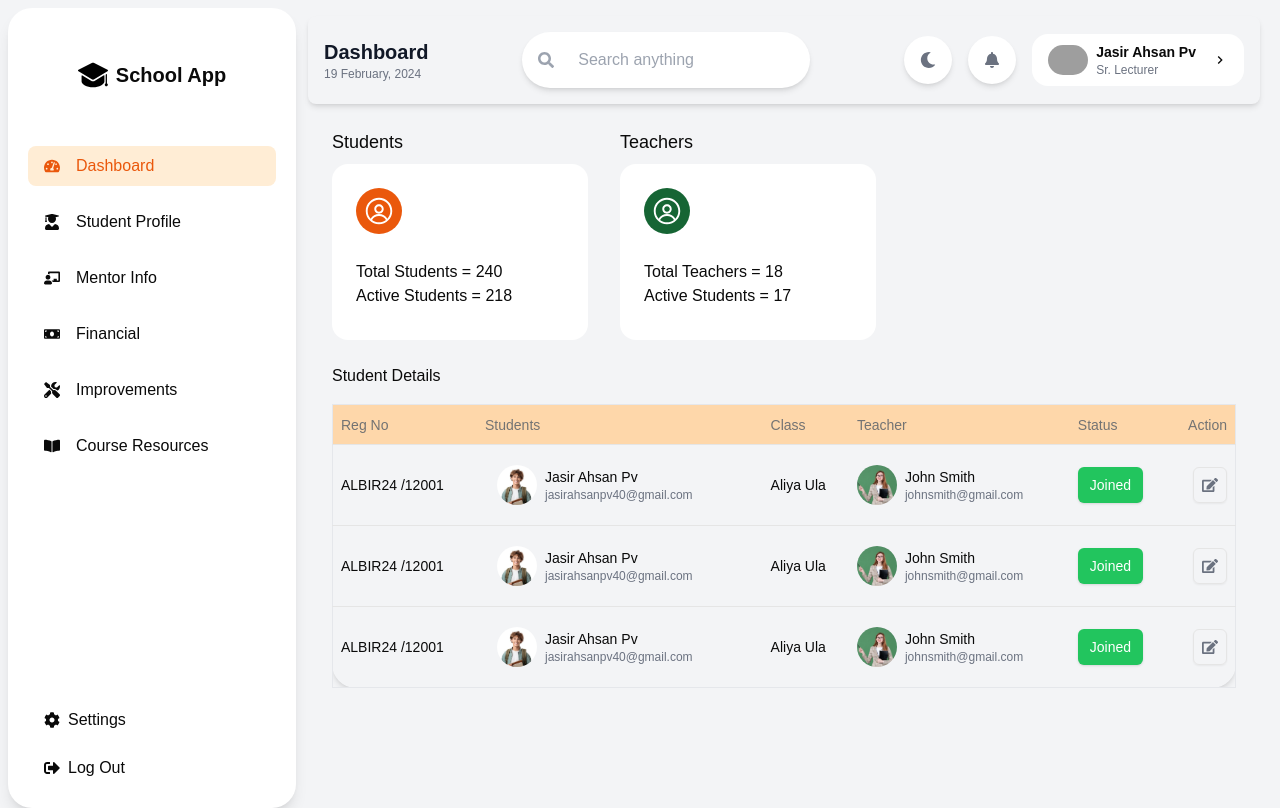
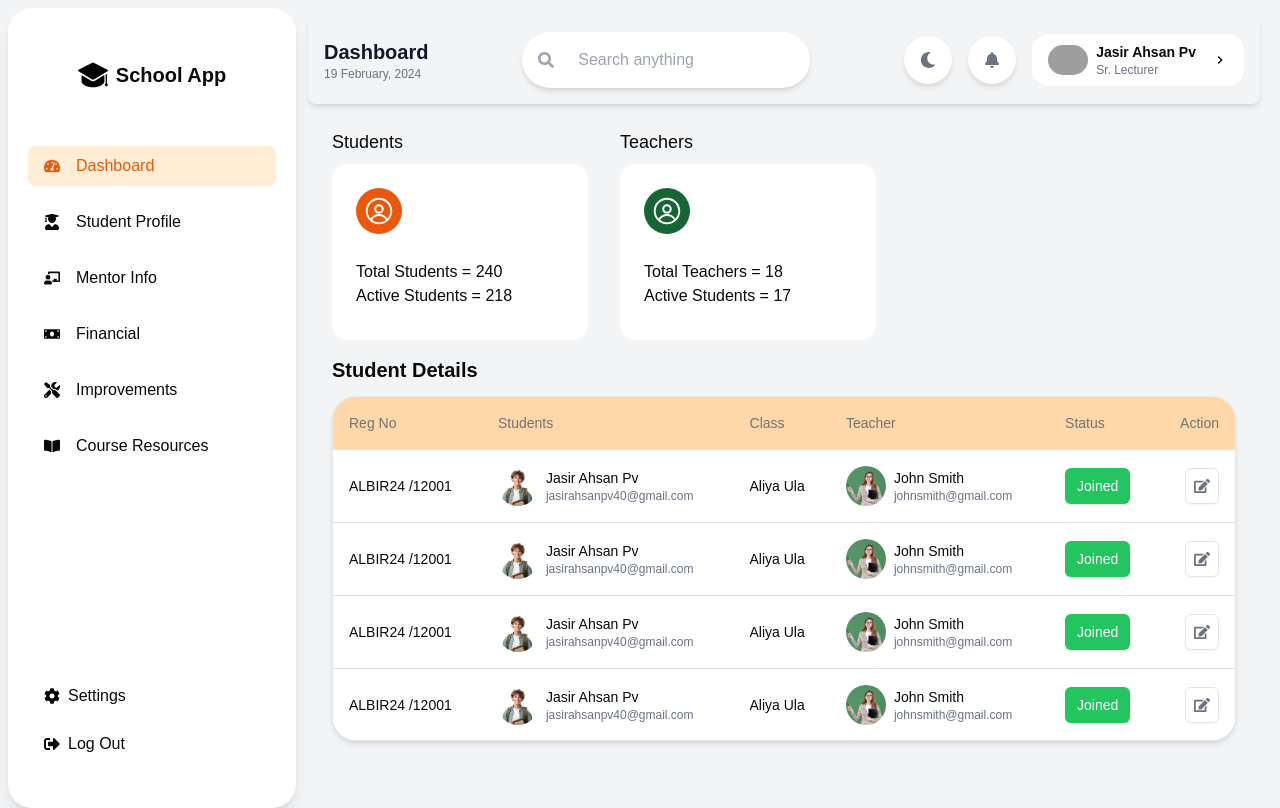
Before and after one commit to jasir-pv/Mentor-Hub, a Next.js app: page / in a window 1280 px wide. Built offline with nearby package versions, Linux system fonts and the light colour scheme; grey boxes are pictures that could not be loaded.

Commit message:
table updated

```diff
--- a/components/Header.tsx
+++ b/components/Header.tsx
@@ -42,7 +42,7 @@ const Header = () => {
         </button>
 
 
-     <div className="flex items-center gap-x-2 bg-white px-4 py-2 rounded-2xl">
+     <div className="flex items-center gap-x-2 bg-white lg:px-4 lg:py-2 md:p-0 sm:p-0  rounded-2xl">
         <Image
             src="/small.jpg"
             alt="Profile"
@@ -54,7 +54,7 @@ const Header = () => {
             <p className="text-sm font-semibold">Jasir Ahsan Pv</p>
             <p className="text-xs text-gray-500">Sr. Lecturer</p>
         </div>
-        <MdKeyboardArrowRight className='ml-2'/>
+        <MdKeyboardArrowRight className='ml-2 md:hidden sm:hidden lg:block block'/>
      </div>
 
 
--- a/components/Sidebar.tsx
+++ b/components/Sidebar.tsx
@@ -39,7 +39,7 @@ const Sidebar = () => {
         </div>
       </div>
 
-      <div className="space-y-2">
+      <div className="space-y-2 mb-6">
         <button className="flex items-center space-x-2 px-4 py-2 rounded-lg w-full hover:bg-gray-100">
           <FaCog />
           <span>Settings</span>
--- a/components/StudentDetails.tsx
+++ b/components/StudentDetails.tsx
@@ -52,54 +52,153 @@ import {
         teacherPic: "/teacher-avt.jpg",
         status: "Joined",
       },
+      {
+        id:1,
+        regNo: "ALBIR24 /12001",
+        name: "Jasir Ahsan Pv",
+        email: "jasirahsanpv40@gmail.com",
+        profilePic: "/student-avt.jpg",
+        className: "Aliya Ula",
+        teacherName: "John Smith",
+        teacherEmail: "johnsmith@gmail.com",
+        teacherPic: "/teacher-avt.jpg",
+        status: "Joined",
+      },
+      {
+        id:1,
+        regNo: "ALBIR24 /12001",
+        name: "Jasir Ahsan Pv",
+        email: "jasirahsanpv40@gmail.com",
+        profilePic: "/student-avt.jpg",
+        className: "Aliya Ula",
+        teacherName: "John Smith",
+        teacherEmail: "johnsmith@gmail.com",
+        teacherPic: "/teacher-avt.jpg",
+        status: "Joined",
+      },
+      {
+        id:1,
+        regNo: "ALBIR24 /12001",
+        name: "Jasir Ahsan Pv",
+        email: "jasirahsanpv40@gmail.com",
+        profilePic: "/student-avt.jpg",
+        className: "Aliya Ula",
+        teacherName: "John Smith",
+        teacherEmail: "johnsmith@gmail.com",
+        teacherPic: "/teacher-avt.jpg",
+        status: "Joined",
+      },
+      {
+        id:1,
+        regNo: "ALBIR24 /12001",
+        name: "Jasir Ahsan Pv",
+        email: "jasirahsanpv40@gmail.com",
+        profilePic: "/student-avt.jpg",
+        className: "Aliya Ula",
+        teacherName: "John Smith",
+        teacherEmail: "johnsmith@gmail.com",
+        teacherPic: "/teacher-avt.jpg",
+        status: "Joined",
+      },
+      {
+        id:1,
+        regNo: "ALBIR24 /12001",
+        name: "Jasir Ahsan Pv",
+        email: "jasirahsanpv40@gmail.com",
+        profilePic: "/student-avt.jpg",
+        className: "Aliya Ula",
+        teacherName: "John Smith",
+        teacherEmail: "johnsmith@gmail.com",
+        teacherPic: "/teacher-avt.jpg",
+        status: "Joined",
+      },
+      {
+        id:1,
+        regNo: "ALBIR24 /12001",
+        name: "Jasir Ahsan Pv",
+        email: "jasirahsanpv40@gmail.com",
+        profilePic: "/student-avt.jpg",
+        className: "Aliya Ula",
+        teacherName: "John Smith",
+        teacherEmail: "johnsmith@gmail.com",
+        teacherPic: "/teacher-avt.jpg",
+        status: "Joined",
+      },
+      {
+        id:1,
+        regNo: "ALBIR24 /12001",
+        name: "Jasir Ahsan Pv",
+        email: "jasirahsanpv40@gmail.com",
+        profilePic: "/student-avt.jpg",
+        className: "Aliya Ula",
+        teacherName: "John Smith",
+        teacherEmail: "johnsmith@gmail.com",
+        teacherPic: "/teacher-avt.jpg",
+        status: "Joined",
+      },{
+        id:1,
+        regNo: "ALBIR24 /12001",
+        name: "Jasir Ahsan Pv",
+        email: "jasirahsanpv40@gmail.com",
+        profilePic: "/student-avt.jpg",
+        className: "Aliya Ula",
+        teacherName: "John Smith",
+        teacherEmail: "johnsmith@gmail.com",
+        teacherPic: "/teacher-avt.jpg",
+        status: "Joined",
+      },
     // Repeat similar objects for multiple students
   ];
 
 
 const StudentDetails = () => {
   return (
-    <div>
-        <h2 className='mt-6 mb-4'>Student Details</h2>
+    <div className="">
+    <h2 className="mt-4 mb-3 text-xl font-semibold">Student Details</h2>
 
-   <Table className="rounded-3xl border border-gray-200 shadow-md">
-      <TableHeader className="bg-orange-200 rounded-3xl">
+    <div className="rounded-3xl border border-gray-200 shadow-md overflow-hidden max-h-[345px]">
+        <Table className="w-full max-h-12">
+            <TableHeader className="bg-orange-200 ">
                 <TableRow>
-          <TableHead className="text-left">Reg No</TableHead>
-          <TableHead className="text-left">Students</TableHead>
-          <TableHead className="text-left">Class</TableHead>
-          <TableHead className="text-left">Teacher</TableHead>
-          <TableHead className="text-left">Status</TableHead>
-          <TableHead className="text-right">Action</TableHead>
+                    <TableHead className="text-left p-4">Reg No</TableHead>
+                    <TableHead className="text-left p-4">Students</TableHead>
+                    <TableHead className="text-left p-4">Class</TableHead>
+                    <TableHead className="text-left p-4">Teacher</TableHead>
+                    <TableHead className="text-left p-4">Status</TableHead>
+                    <TableHead className="text-right p-4">Action</TableHead>
                 </TableRow>
             </TableHeader>
-      <TableBody className=''>
+            <TableBody className="mt-2 bg-white">
                 {students.map((student, index) => (
                     <TableRow key={index} className="border-b">
-            <TableCell>{student.regNo}</TableCell>
-            <TableCell className="flex items-center gap-2 p-5">
-               <div className="rounded-full w-[40px] h-[40px] bg-slate-200 overflow-hidden flex items-start justify-center">
-                  <Image src={student.profilePic} alt={student.name} width={40} height={40}  className='object-cover'/>
+                        <TableCell className="p-4">{student.regNo}</TableCell>
+                        <TableCell className="p-4">
+                            <div className="flex items-center gap-2">
+                                <div className="rounded-full w-10 h-10 bg-slate-200 overflow-hidden">
+                                    <Image src={student.profilePic} alt={student.name} width={40} height={40} className="object-cover" />
                                 </div>
-
                                 <div>
                                     <p className="font-medium">{student.name}</p>
                                     <p className="text-xs text-gray-500">{student.email}</p>
                                 </div>
+                            </div>
                         </TableCell>
-            <TableCell>{student.className}</TableCell>
-            <TableCell className="flex items-center gap-2">
-            <div className="rounded-full w-[40px] h-[40px] bg-slate-200 overflow-hidden flex items-start justify-center">
+                        <TableCell className="p-4">{student.className}</TableCell>
+                        <TableCell className="p-4">
+                            <div className="flex items-center gap-2">
+                                <div className="rounded-full w-10 h-10 bg-slate-200 overflow-hidden">
                                     <Image src={student.teacherPic} alt={student.teacherName} width={40} height={40} className="object-cover" />
                                 </div>
                                 <div>
                                     <p className="font-medium">{student.teacherName}</p>
                                     <p className="text-xs text-gray-500">{student.teacherEmail}</p>
                                 </div>
+                            </div>
                         </TableCell>
-            <TableCell>
+                        <TableCell className="p-4">
                             <Button className="bg-green-500 text-white px-3 py-1 rounded-md">{student.status}</Button>
                         </TableCell>
-            <TableCell className="text-right">
+                        <TableCell className="p-4 text-right">
                             <Button variant="outline" className="p-2">
                                 <FaEdit className="text-gray-500" />
                             </Button>
@@ -108,7 +207,7 @@ const StudentDetails = () => {
                 ))}
             </TableBody>
         </Table>
-
+    </div>
 </div>
   )
 }
```
Lines whose indentation alone changed are shown as unchanged.
